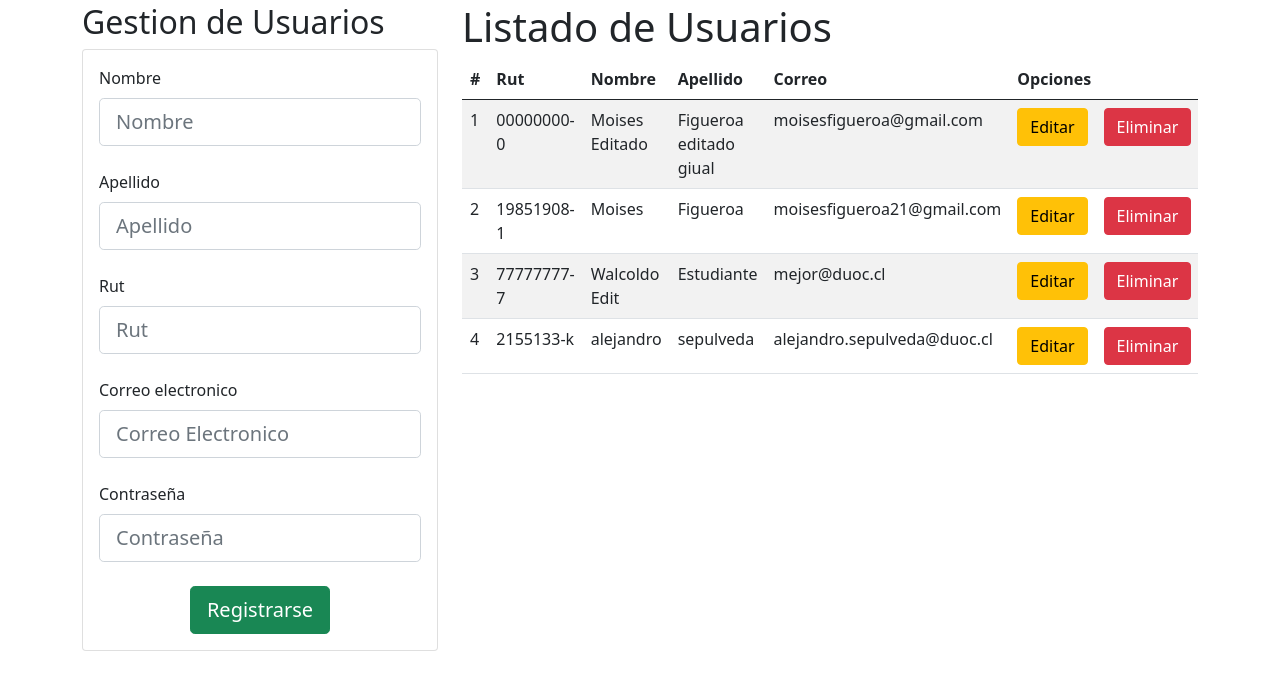
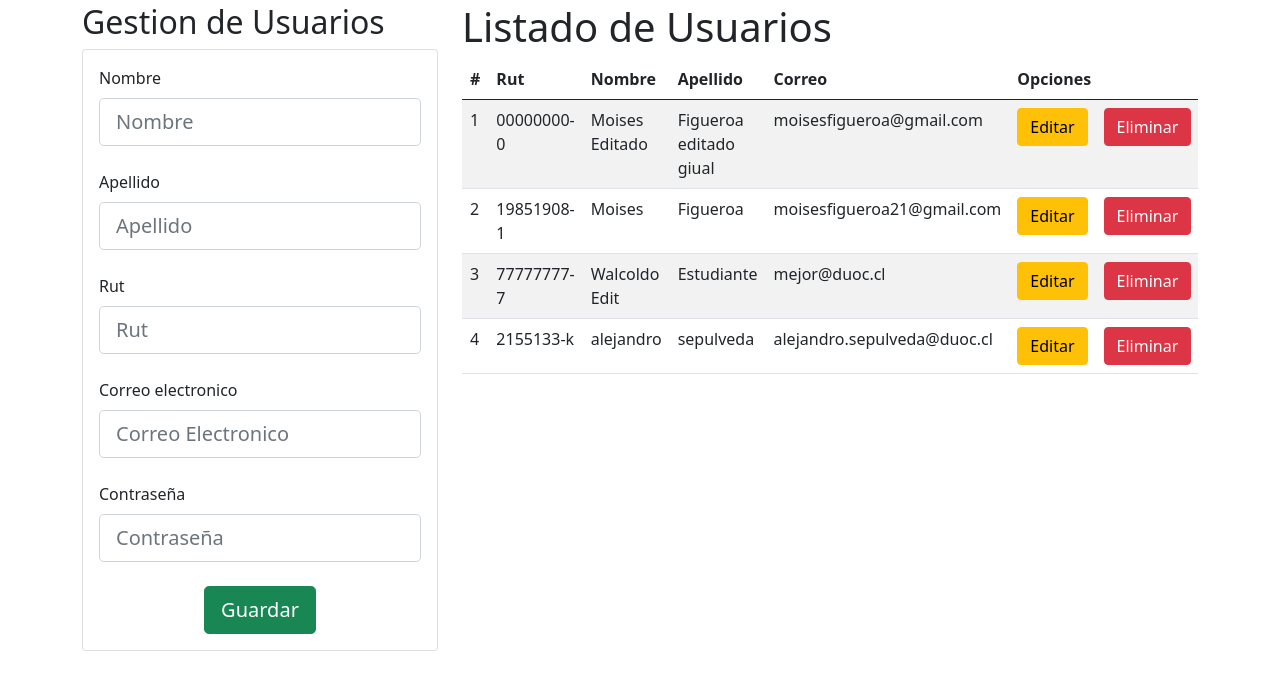
Before and after one commit to MoisesFigueroaDeveloper/OnLineTickets-2.0, a Django app: page /gestionUsuarios/ in a window 1280 px wide. Shown: the part 93-783 px from the top of the page. Run offline with Django 4.2, Linux system fonts and the light colour scheme; data comes from the database, SQL or seed files in the repository; both versions use the stored data as it was after the commit.

Commit message:
Cambios menores

```diff
--- a/app/templates/app/gestionUsuarios.html
+++ b/app/templates/app/gestionUsuarios.html
@@ -32,7 +32,7 @@
                                 class="form-control form-control-lg" required/>
                         </div>
                         <div class="d-flex justify-content-center text-center">
-                            <button type="submit" class="btn btn-success btn-lg">Registrarse</button>
+                            <button type="submit" class="btn btn-success btn-lg">Guardar</button>
                         </div>
                     </div>
                 </form>
```
Also changed, not shown: db.sqlite3.
